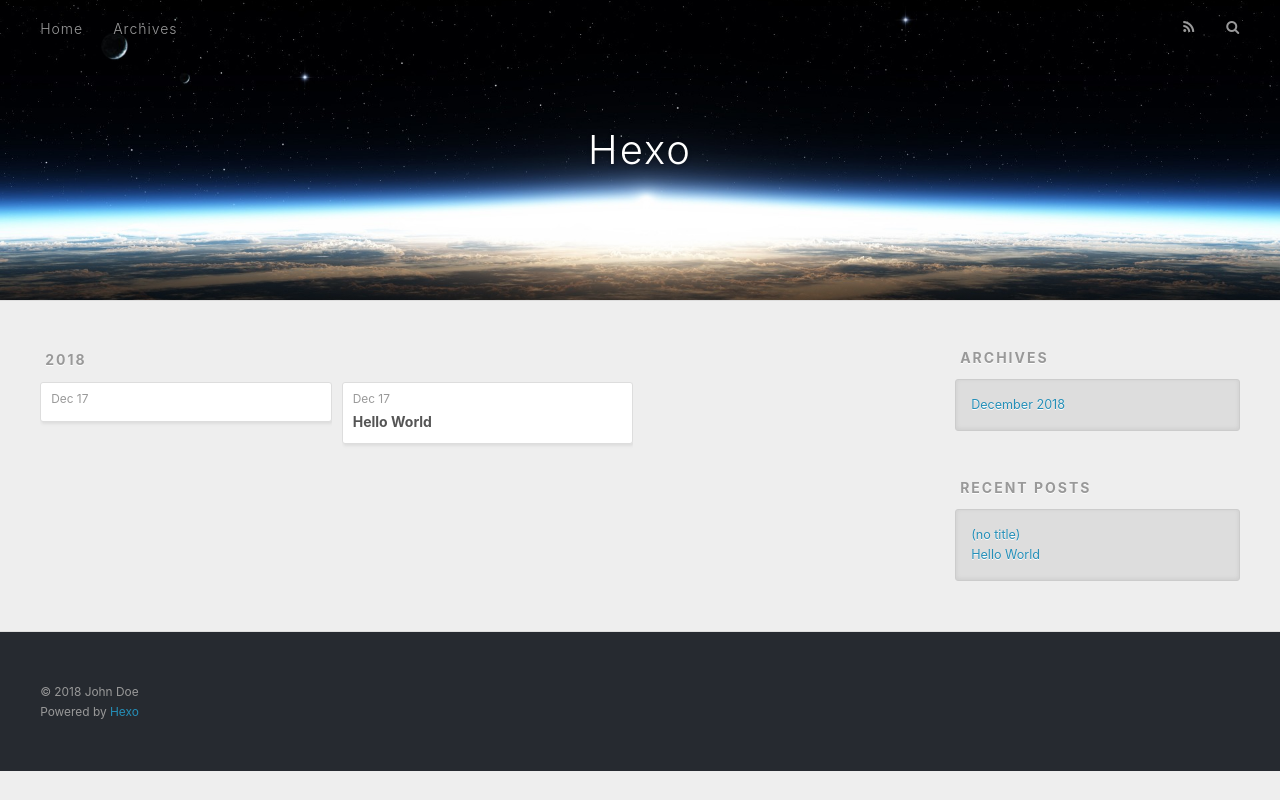
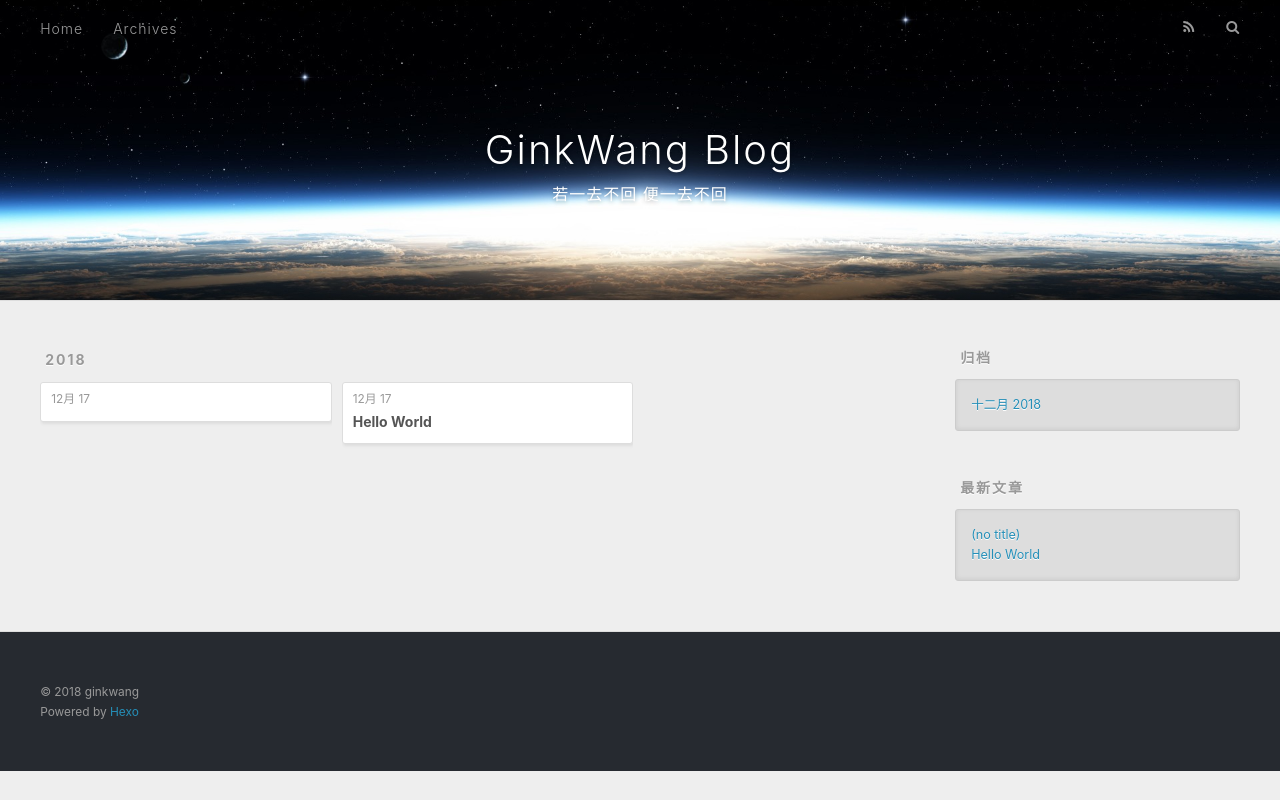
Before and after one commit to ginkwang/ginkwang.github.io, a plain HTML site: page archives/index.html in a window 1280 px wide. Drawn offline with nearby package versions, Linux system fonts and the light colour scheme.

Commit message:
Site updated: 2018-12-17 21:45:29

```diff
--- a/archives/index.html
+++ b/archives/index.html
@@ -5,17 +5,17 @@
 
 
 
-  <title>Archives | Hexo</title>
+  <title>归档 | GinkWang Blog</title>
   <meta name="viewport" content="width=device-width, initial-scale=1, maximum-scale=1">
   <meta property="og:type" content="website">
-<meta property="og:title" content="Hexo">
-<meta property="og:url" content="http://yoursite.com/archives/index.html">
-<meta property="og:site_name" content="Hexo">
-<meta property="og:locale" content="default">
+<meta property="og:title" content="GinkWang Blog">
+<meta property="og:url" content="http://ginkwang.github.io/archives/index.html">
+<meta property="og:site_name" content="GinkWang Blog">
+<meta property="og:locale" content="zh-CN">
 <meta name="twitter:card" content="summary">
-<meta name="twitter:title" content="Hexo">
+<meta name="twitter:title" content="GinkWang Blog">
 
-    <link rel="alternate" href="/atom.xml" title="Hexo" type="application/atom+xml">
+    <link rel="alternate" href="/atom.xml" title="GinkWang Blog" type="application/atom+xml">
 
 
     <link rel="icon" href="/favicon.png">
@@ -34,8 +34,12 @@
   <div id="header-outer" class="outer">
     <div id="header-title" class="inner">
       <h1 id="logo-wrap">
-        <a href="/" id="logo">Hexo</a>
+        <a href="/" id="logo">GinkWang Blog</a>
       </h1>
+
+        <h2 id="subtitle-wrap">
+          <a href="/" id="subtitle">若一去不回 便一去不回</a>
+        </h2>
 
     </div>
     <div id="header-inner" class="inner">
@@ -51,10 +55,10 @@
 
           <a id="nav-rss-link" class="nav-icon" href="/atom.xml" title="RSS Feed"></a>
 
-        <a id="nav-search-btn" class="nav-icon" title="Search"></a>
+        <a id="nav-search-btn" class="nav-icon" title="搜索"></a>
       </nav>
       <div id="search-form-wrap">
-        <form action="//google.com/search" method="get" accept-charset="UTF-8" class="search-form"><input type="search" name="q" class="search-form-input" placeholder="Search"><button type="submit" class="search-form-submit">&#xF002;</button><input type="hidden" name="sitesearch" value="http://yoursite.com"></form>
+        <form action="//google.com/search" method="get" accept-charset="UTF-8" class="search-form"><input type="search" name="q" class="search-form-input" placeholder="Search"><button type="submit" class="search-form-submit">&#xF002;</button><input type="hidden" name="sitesearch" value="http://ginkwang.github.io"></form>
       </div>
     </div>
   </div>
@@ -77,7 +81,7 @@
   <div class="archive-article-inner">
     <header class="archive-article-header">
       <a href="/2018/12/17/Hexo Test/" class="archive-article-date">
-  <time datetime="2018-12-17T13:18:35.451Z" itemprop="datePublished">Dec 17</time>
+  <time datetime="2018-12-17T13:18:35.451Z" itemprop="datePublished">12月 17</time>
 </a>
 
     </header>
@@ -90,7 +94,7 @@
   <div class="archive-article-inner">
     <header class="archive-article-header">
       <a href="/2018/12/17/hello-world/" class="archive-article-date">
-  <time datetime="2018-12-17T13:12:13.719Z" itemprop="datePublished">Dec 17</time>
+  <time datetime="2018-12-17T13:12:13.719Z" itemprop="datePublished">12月 17</time>
 </a>
 
 
@@ -122,9 +126,9 @@
 
 
   <div class="widget-wrap">
-    <h3 class="widget-title">Archives</h3>
+    <h3 class="widget-title">归档</h3>
     <div class="widget">
-      <ul class="archive-list"><li class="archive-list-item"><a class="archive-list-link" href="/archives/2018/12/">December 2018</a></li></ul>
+      <ul class="archive-list"><li class="archive-list-item"><a class="archive-list-link" href="/archives/2018/12/">十二月 2018</a></li></ul>
     </div>
   </div>
 
@@ -132,7 +136,7 @@
 
 
   <div class="widget-wrap">
-    <h3 class="widget-title">Recent Posts</h3>
+    <h3 class="widget-title">最新文章</h3>
     <div class="widget">
       <ul>
 
@@ -156,7 +160,7 @@
 
   <div class="outer">
     <div id="footer-info" class="inner">
-      &copy; 2018 John Doe<br>
+      &copy; 2018 ginkwang<br>
       Powered by <a href="http://hexo.io/" target="_blank">Hexo</a>
     </div>
   </div>
```
Also changed, not shown: 2018/12/17/Hexo Test/index.html (+19 -15 lines), 2018/12/17/hello-world/index.html (+17 -13 lines), archives/2018/12/index.html (+20 -16 lines), archives/2018/index.html (+20 -16 lines), index.html (+20 -16 lines).
